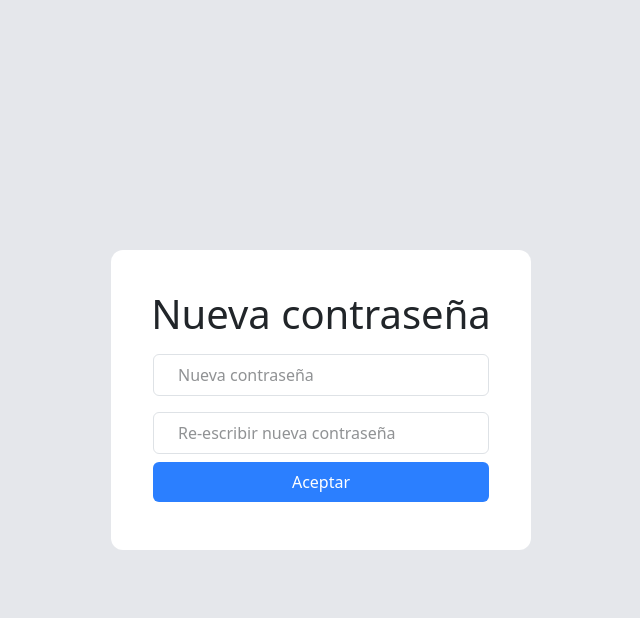
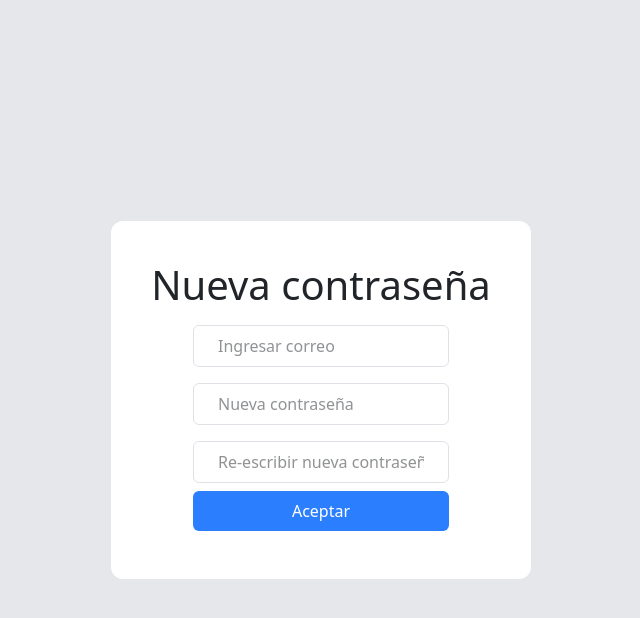
Before and after one commit to raulvelris/Proyecto-Progra-Web, a React (Vite) app: page / in a window 1280 px wide. Both pictures are taken after a click on the link "¿Olvidaste tu contraseña?". Shown: the top 618 px of the page, without its empty margins (319-959 px from the left). Built offline with nearby package versions, Linux system fonts and the light colour scheme.

Commit message:
Modificando RecuperarContraseña

```diff
--- a/src/pages/RecuperarContraseña.tsx
+++ b/src/pages/RecuperarContraseña.tsx
@@ -1,8 +1,9 @@
-import React from 'react';
+//import React from 'react';
 import '../tailwind.css';
 import { useNavigate } from 'react-router-dom';
+import React, { useState } from 'react';
 
-const RecuperarContraseña: React.FC = () => {
+const RecuperarContraseña = () => {
 
   const navigate = useNavigate();
 
@@ -14,9 +15,18 @@ const RecuperarContraseña: React.FC = () => {
     <div className="flex justify-center items-center h-screen bg-gray-200">
       <div className="flex flex-col items-center border-none rounded-xl bg-white p-10 pb-5">
         <h1 className="text-3xl font-bold text-gray-700 mb-10">Nueva contraseña</h1>
-        <input className="border border-gray-400 rounded px-4 py-2 w-64 w-84 my-2" type="text" placeholder="Nueva contraseña"/>
-        <input className="border border-gray-400 rounded px-4 py-2 w-64 w-84 my-2" type="text" placeholder="Re-escribir nueva contraseña"/>
-        <button className="bg-blue-500 text-white px-4 py-2 rounded w-84 mt-7 hover:bg-blue-600 active:bg-blue-700 cursor-pointer transition duration-200" type="button" onClick={redirectClick}>Aceptar</button>
+        <input className="border border-gray-400 rounded px-4 py-2 w-64 my-2"
+              type="text"
+              placeholder="Ingresar correo"/>
+        <input className="border border-gray-400 rounded px-4 py-2 w-64 my-2"
+              type="password"
+              placeholder="Nueva contraseña"/>
+        <input className="border border-gray-400 rounded px-4 py-2 w-64 my-2"
+                type="password"
+                placeholder="Re-escribir nueva contraseña"/>
+        <button className="bg-blue-500 text-white px-4 py-2 rounded w-64 mt-7 hover:bg-blue-600 active:bg-blue-700 cursor-pointer transition duration-200"
+        type="button"
+        onClick={redirectClick}>Aceptar</button>
       </div>
     </div>
   );
```
